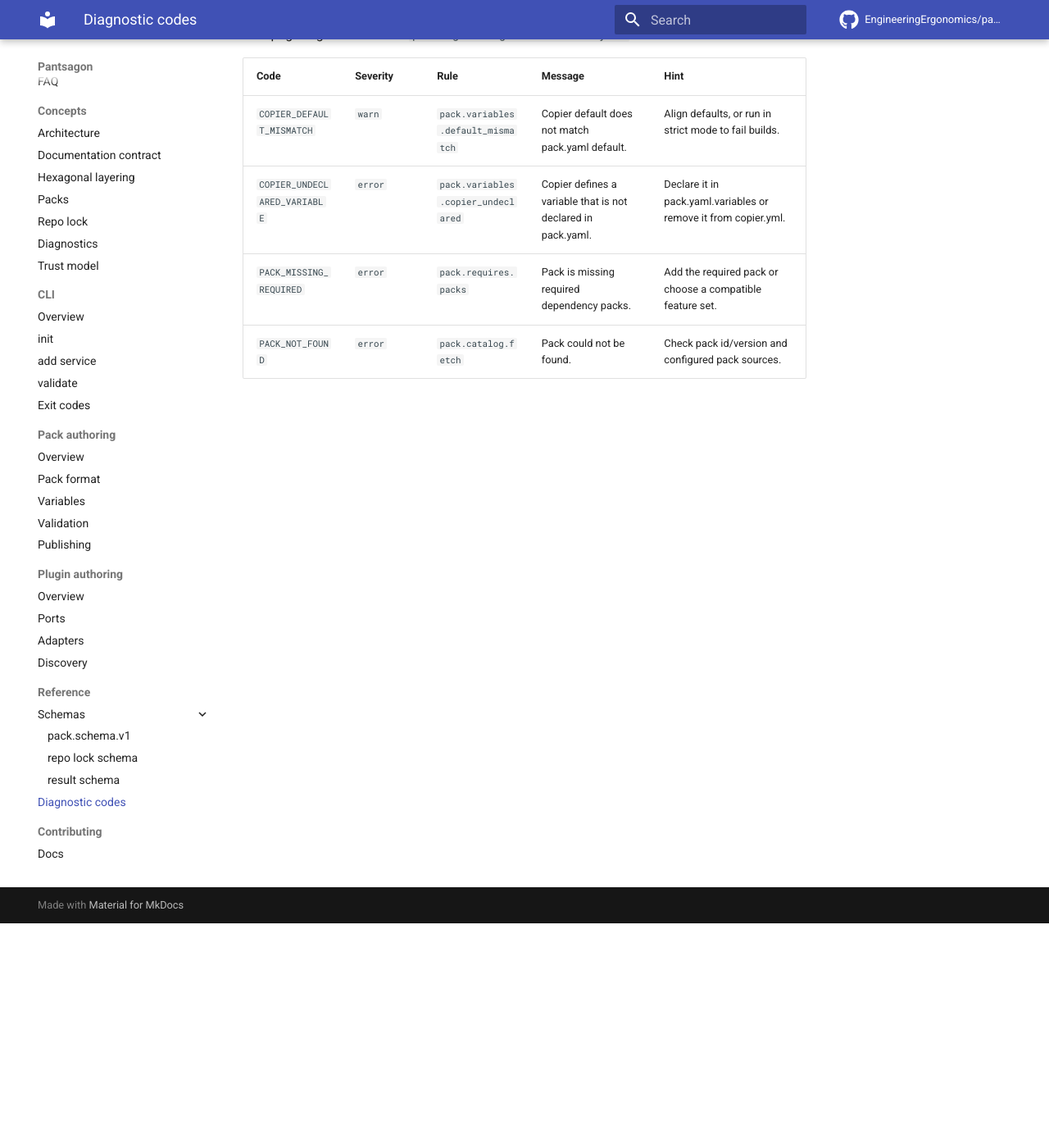
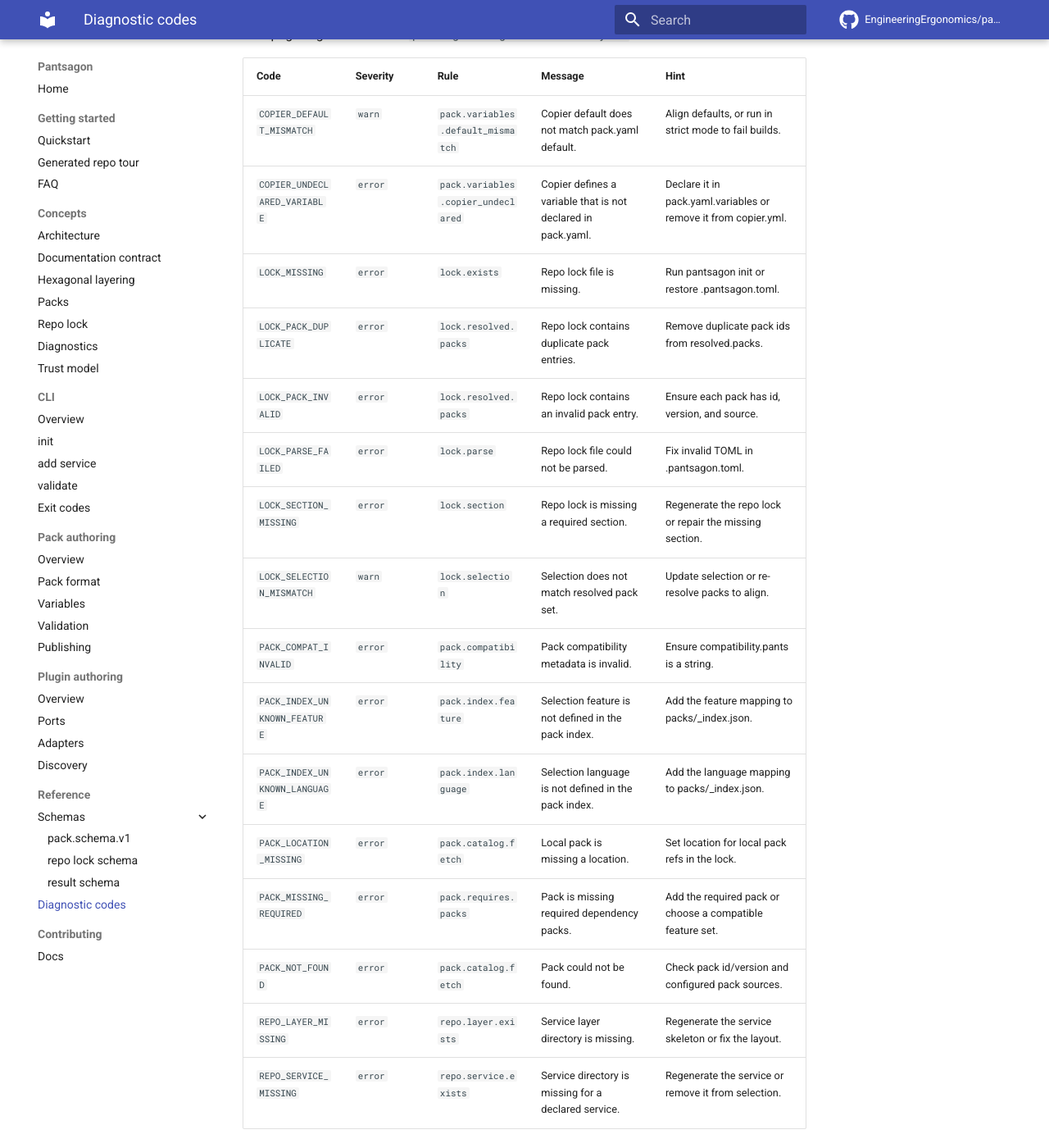
Before and after one commit to EngineeringErgonomics/pantsagon, an MkDocs documentation site: the page built from docs/reference/diagnostic-codes.md, in a window 1280 px wide and 1400 px high, scrolled down 274 px. Shown: the whole window at 82% size. Built offline with MkDocs 1.6.1 and Material for MkDocs 9.7.7, drawn with Linux system fonts in a browser that asks for light colours; comment, search, counter and statistics services are not loaded; the version menu is left out.

Commit message:
docs: add lock drift diagnostics

```diff
--- a/docs/reference/diagnostic-codes.md
+++ b/docs/reference/diagnostic-codes.md
@@ -9,5 +9,17 @@ This page is generated from `pantsagon/diagnostics/codes.yaml`.
 |---|---|---|---|---|
 | `COPIER_DEFAULT_MISMATCH` | `warn` | `pack.variables.default_mismatch` | Copier default does not match pack.yaml default. | Align defaults, or run in strict mode to fail builds. |
 | `COPIER_UNDECLARED_VARIABLE` | `error` | `pack.variables.copier_undeclared` | Copier defines a variable that is not declared in pack.yaml. | Declare it in pack.yaml.variables or remove it from copier.yml. |
+| `LOCK_MISSING` | `error` | `lock.exists` | Repo lock file is missing. | Run pantsagon init or restore .pantsagon.toml. |
+| `LOCK_PACK_DUPLICATE` | `error` | `lock.resolved.packs` | Repo lock contains duplicate pack entries. | Remove duplicate pack ids from resolved.packs. |
+| `LOCK_PACK_INVALID` | `error` | `lock.resolved.packs` | Repo lock contains an invalid pack entry. | Ensure each pack has id, version, and source. |
+| `LOCK_PARSE_FAILED` | `error` | `lock.parse` | Repo lock file could not be parsed. | Fix invalid TOML in .pantsagon.toml. |
+| `LOCK_SECTION_MISSING` | `error` | `lock.section` | Repo lock is missing a required section. | Regenerate the repo lock or repair the missing section. |
+| `LOCK_SELECTION_MISMATCH` | `warn` | `lock.selection` | Selection does not match resolved pack set. | Update selection or re-resolve packs to align. |
+| `PACK_COMPAT_INVALID` | `error` | `pack.compatibility` | Pack compatibility metadata is invalid. | Ensure compatibility.pants is a string. |
+| `PACK_INDEX_UNKNOWN_FEATURE` | `error` | `pack.index.feature` | Selection feature is not defined in the pack index. | Add the feature mapping to packs/_index.json. |
+| `PACK_INDEX_UNKNOWN_LANGUAGE` | `error` | `pack.index.language` | Selection language is not defined in the pack index. | Add the language mapping to packs/_index.json. |
+| `PACK_LOCATION_MISSING` | `error` | `pack.catalog.fetch` | Local pack is missing a location. | Set location for local pack refs in the lock. |
 | `PACK_MISSING_REQUIRED` | `error` | `pack.requires.packs` | Pack is missing required dependency packs. | Add the required pack or choose a compatible feature set. |
 | `PACK_NOT_FOUND` | `error` | `pack.catalog.fetch` | Pack could not be found. | Check pack id/version and configured pack sources. |
+| `REPO_LAYER_MISSING` | `error` | `repo.layer.exists` | Service layer directory is missing. | Regenerate the service skeleton or fix the layout. |
+| `REPO_SERVICE_MISSING` | `error` | `repo.service.exists` | Service directory is missing for a declared service. | Regenerate the service or remove it from selection. |
```
Also changed, not shown: 1 other file.
